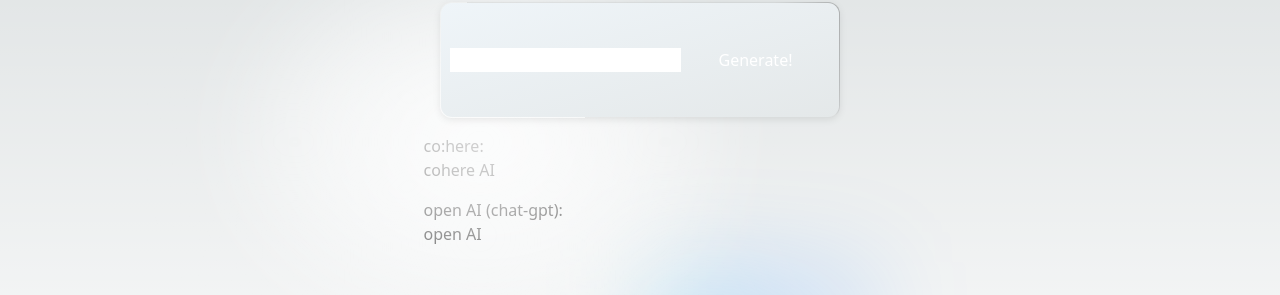
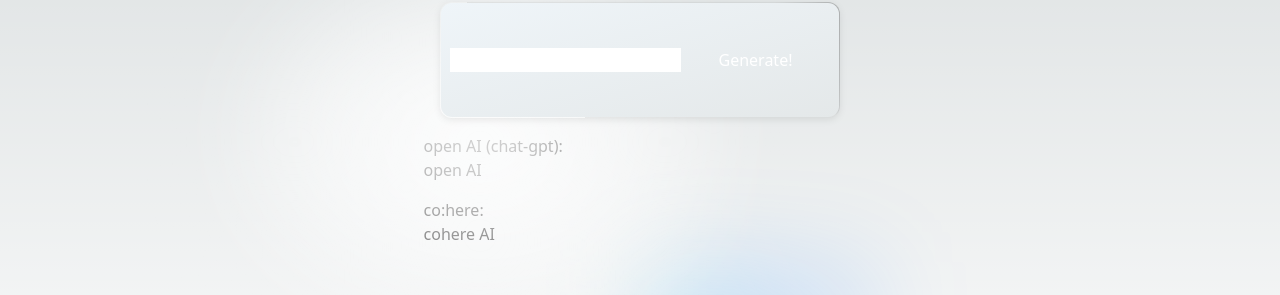
Before and after one commit to juanpablosolana/ia-tweet-generator, a Next.js app: page / in a window 1280 px wide. Shown: the part 256-551 px from the top of the page. Built offline with nearby package versions, Linux system fonts and the light colour scheme.

Commit message:
promise refactor

```diff
--- a/src/pages/index.js
+++ b/src/pages/index.js
@@ -12,33 +12,29 @@ export default function Home() {
 
   const [message, setMessage] = useState('cohere AI')
   const [openAIMessage, setOpenAIMessage] = useState('open AI')
-  const [isCohereLoading, setIsCohereLoading] = useState(false)
-  const [isOpenAILoading, setIsOpenAILoading] = useState(false)
+  const [isLoding, setIsLoading] = useState(false)
+
 
   const handlerMagic = (e) => {
     e.preventDefault()
-    if (e.target[0].value === '') return
-    setIsCohereLoading(true)
-    setIsOpenAILoading(true)
-    createTweet('cohere',e.target[0].value)
-      .then((message) => {
-          setMessage(message)
+    const { value } = e.target[0]
+    if (value === '') return
+    const apis = [
+      createTweet('openai', value),
+      createTweet('cohere', value)
+    ]
+    setIsLoading(true)
+    Promise.all(apis)
+      .then(([openAIMessage,cohereMessage]) => {
+        setOpenAIMessage(openAIMessage)
+        setMessage(cohereMessage)
       })
       .catch((error) => {
+        setOpenAIMessage(error.message)
         setMessage(error.message)
       })
       .finally(() => {
-        setIsCohereLoading(false)
-      })
-    createTweet('openai', e.target[0].value)
-      .then((message) => {
-        setOpenAIMessage(message)
-      })
-      .catch((error) => {
-        setOpenAIMessage(error.message)
-      })
-      .finally(() => {
-        setIsOpenAILoading(false)
+        setIsLoading(false)
       })
   }
 
@@ -68,7 +64,7 @@ export default function Home() {
         <div className={styles.center}>
           <label>Write a topic to get an amazing tweet!</label> <br />
           <div className={styles.thirteen}>
-            {isCohereLoading && isOpenAILoading
+            {isLoding
               ? <Loader />
               : <form onSubmit={handlerMagic}>
                   <datalist id="data" >
@@ -84,14 +80,13 @@ export default function Home() {
             }
           </div>
           <div className='max-w-md	my-4'>
-            <p>co:here:</p>
-           { isCohereLoading ? <Loader /> : <label className='gap-3'>{message}</label> }
+            <p>open AI (chat-gpt):</p>
+            {isLoding ? <Loader /> : <label className='gap-3'>{openAIMessage}</label>}
           </div>
           <div className='max-w-md	my-4'>
-            <p>open AI (chat-gpt):</p>
-            { isOpenAILoading ? <Loader /> : <label className='gap-3'>{openAIMessage}</label> }
+            <p>co:here:</p>
+           {isLoding ? <Loader /> : <label className='gap-3'>{message}</label> }
           </div>
-
         </div>
         <button onClick={handlerTweet}>Tweet!</button>
         <div className={styles.grid}>
```
